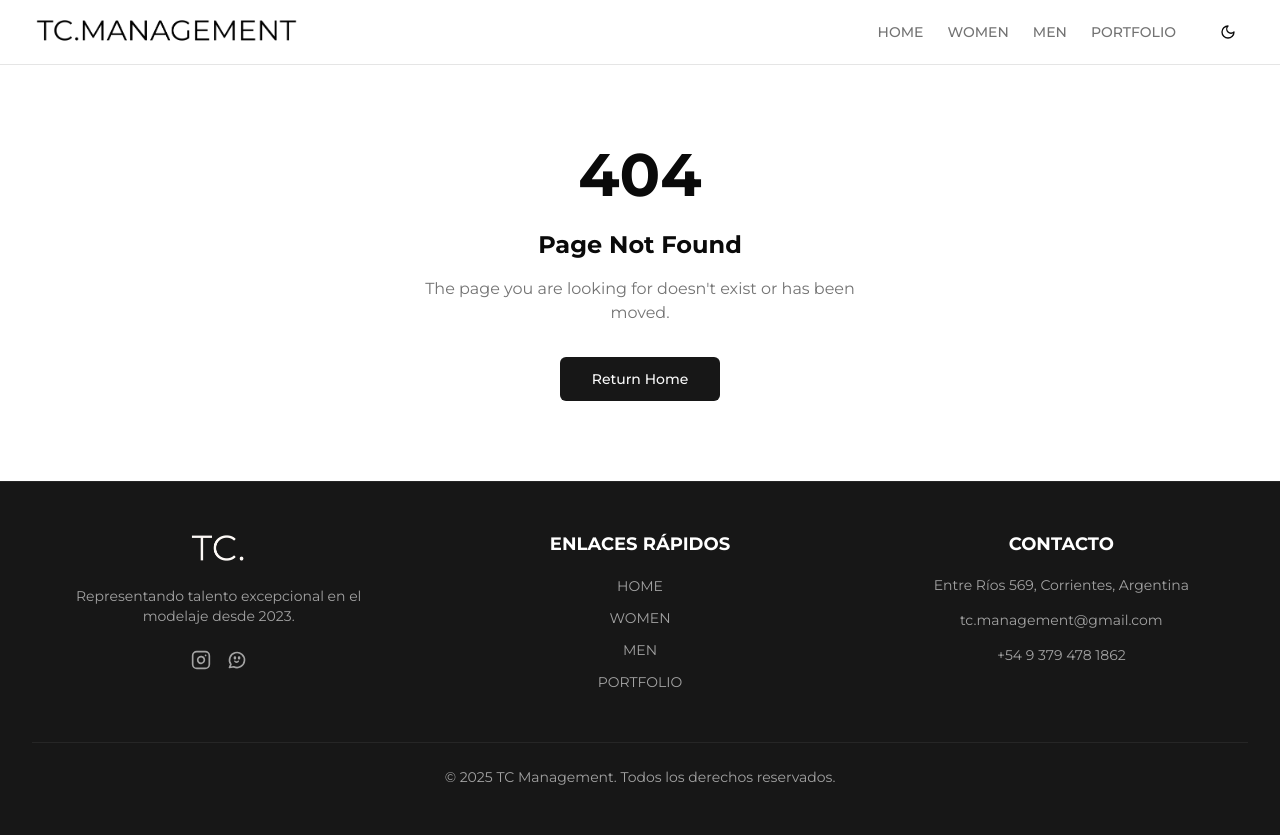
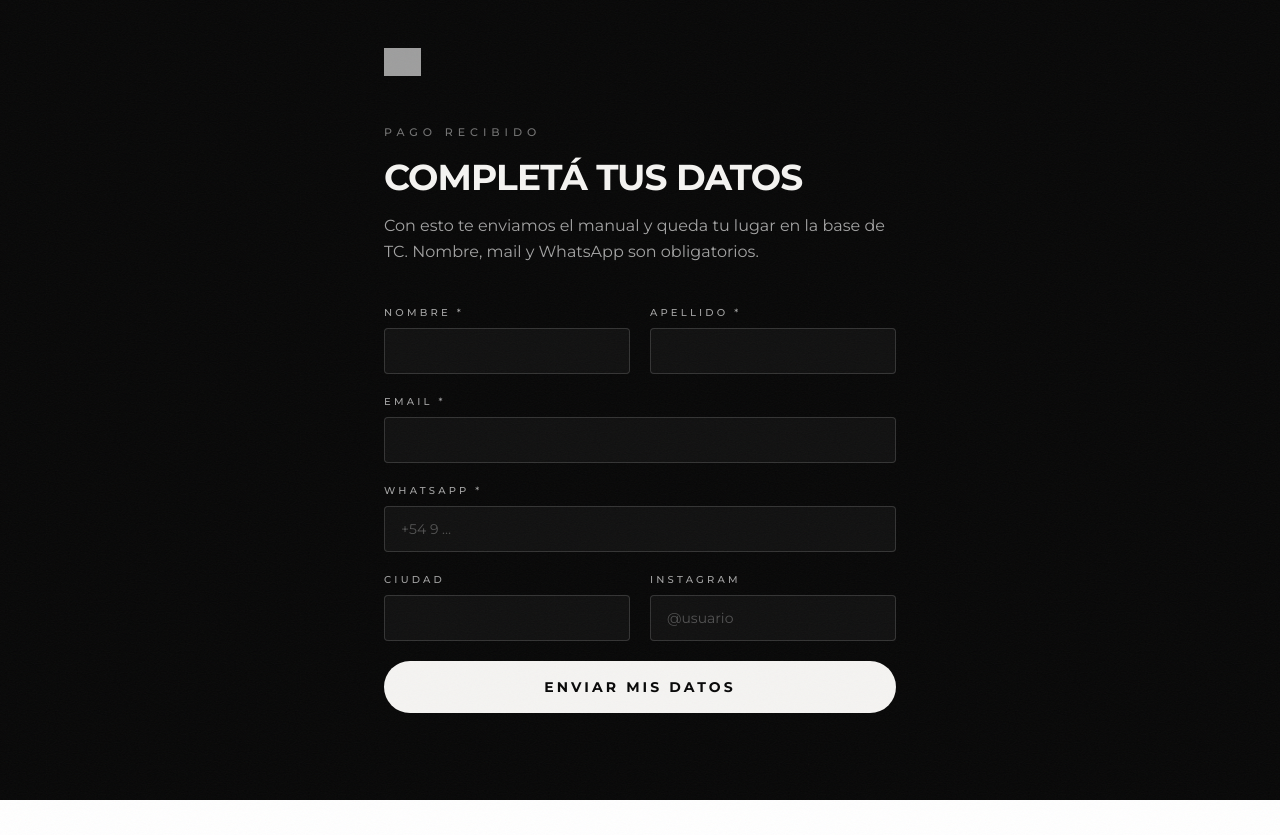
Before and after one commit to martinmalgor04/tcmanagementweb, a Next.js app: page /capital-esencia-visual/gracias in a window 1280 px wide. Before the commit this address had no page. After the commit the page ends 800 px from the top, so only its background shows below. Built offline with nearby package versions, Linux system fonts and the light colour scheme; grey boxes are pictures that could not be loaded.

Commit message:
feat: post-payment form to capture buyer data
Co-authored-by: Cursor <cursoragent@cursor.com>

```diff
--- /dev/null
+++ b/app/api/capital/compradoras/route.ts
@@ -0,0 +1,70 @@
+import { NextResponse } from "next/server"
+import { z } from "zod"
+
+const Body = z.object({
+  nombre: z.string().trim().min(2).max(80),
+  apellido: z.string().trim().min(2).max(80),
+  email: z.string().trim().email().max(120),
+  whatsapp: z.string().trim().min(8).max(30),
+  ciudad: z.string().trim().max(80).optional().or(z.literal("")),
+  instagram: z.string().trim().max(60).optional().or(z.literal("")),
+  mp_status: z.string().trim().max(40).optional().or(z.literal("")),
+  mp_payment_id: z.string().trim().max(80).optional().or(z.literal("")),
+  empresa: z.string().max(0).optional().or(z.literal("")),
+})
+
+export async function POST(req: Request) {
+  const url = process.env.SUPABASE_URL
+  const key = process.env.SUPABASE_ANON_KEY
+  if (!url || !key) {
+    return NextResponse.json({ error: "Falta configurar la base." }, { status: 500 })
+  }
+
+  let json: unknown
+  try {
+    json = await req.json()
+  } catch {
+    return NextResponse.json({ error: "Pedido inválido." }, { status: 400 })
+  }
+
+  const parsed = Body.safeParse(json)
+  if (!parsed.success) {
+    return NextResponse.json({ error: "Revisá los datos e intentá de nuevo." }, { status: 400 })
+  }
+
+  const { empresa, ...data } = parsed.data
+  if (empresa) {
+    return NextResponse.json({ ok: true })
+  }
+
+  const row = {
+    nombre: data.nombre,
+    apellido: data.apellido,
+    email: data.email.toLowerCase(),
+    whatsapp: data.whatsapp,
+    ciudad: data.ciudad || null,
+    instagram: data.instagram?.replace(/^@/, "") || null,
+    producto: "Capital de Esencia Visual",
+    mp_status: data.mp_status || null,
+    mp_payment_id: data.mp_payment_id || null,
+  }
+
+  const res = await fetch(`${url}/rest/v1/cev_compradoras`, {
+    method: "POST",
+    headers: {
+      apikey: key,
+      Authorization: `Bearer ${key}`,
+      "Content-Type": "application/json",
+      Prefer: "return=minimal",
+    },
+    body: JSON.stringify(row),
+  })
+
+  if (!res.ok) {
+    const detail = await res.text()
+    console.error("cev_compradoras insert failed", res.status, detail)
+    return NextResponse.json({ error: "No se pudo guardar. Probá de nuevo." }, { status: 502 })
+  }
+
+  return NextResponse.json({ ok: true })
+}
--- /dev/null
+++ b/app/capital-esencia-visual/gracias/page.tsx
@@ -0,0 +1,35 @@
+import type { Metadata } from "next"
+import CompradoraForm from "@/components/capital/compradora-form"
+import "../capital.css"
+
+export const metadata: Metadata = {
+  title: "Completá tus datos — Capital de Esencia Visual | TC Management",
+  description: "Confirmá tu compra y dejá tus datos para recibir el manual.",
+  robots: { index: false, follow: false },
+}
+
+const CDN = "https://pub-9195f8a94602486395419c2bb7beab6b.r2.dev"
+const LOGO_WORDMARK = `${CDN}/LOGOS/tc-wordmark-white.png`
+
+export default function GraciasPage() {
+  return (
+    <div className="capital-landing cev-grain relative min-h-[100svh] px-6 py-12 font-[inherit]">
+      <div className="relative z-10 mx-auto w-full max-w-lg">
+        <img src={LOGO_WORDMARK} alt="TC Management" className="h-5 w-auto sm:h-7" />
+        <p className="mt-12 text-[11px] font-medium uppercase tracking-[0.45em] text-neutral-500">
+          Pago recibido
+        </p>
+        <h1 className="mt-4 text-3xl font-bold uppercase leading-tight tracking-tight sm:text-4xl">
+          Completá tus datos
+        </h1>
+        <p className="mt-4 leading-relaxed text-neutral-400">
+          Con esto te enviamos el manual y queda tu lugar en la base de TC.
+          Nombre, mail y WhatsApp son obligatorios.
+        </p>
+        <div className="mt-10">
+          <CompradoraForm />
+        </div>
+      </div>
+    </div>
+  )
+}
--- /dev/null
+++ b/components/capital/compradora-form.tsx
@@ -0,0 +1,147 @@
+"use client"
+
+import { useMemo, useState, type FormEvent } from "react"
+
+type Status = "idle" | "sending" | "ok" | "error"
+
+const fieldClass =
+  "w-full rounded-sm border border-white/15 bg-white/[0.04] px-4 py-3 text-sm text-[#f5f4f2] outline-none transition placeholder:text-neutral-600 focus:border-[#c8b48a]/50"
+
+const labelClass =
+  "mb-2 block text-[10px] font-medium uppercase tracking-[0.32em] text-neutral-400"
+
+export default function CompradoraForm() {
+  const mp = useMemo(() => {
+    if (typeof window === "undefined") return { status: "", paymentId: "" }
+    const q = new URLSearchParams(window.location.search)
+    return {
+      status: q.get("collection_status") || q.get("status") || "",
+      paymentId: q.get("payment_id") || q.get("collection_id") || "",
+    }
+  }, [])
+
+  const [status, setStatus] = useState<Status>("idle")
+  const [error, setError] = useState("")
+
+  async function onSubmit(e: FormEvent<HTMLFormElement>) {
+    e.preventDefault()
+    setError("")
+    setStatus("sending")
+    const fd = new FormData(e.currentTarget)
+    const payload = {
+      nombre: String(fd.get("nombre") || ""),
+      apellido: String(fd.get("apellido") || ""),
+      email: String(fd.get("email") || ""),
+      whatsapp: String(fd.get("whatsapp") || ""),
+      ciudad: String(fd.get("ciudad") || ""),
+      instagram: String(fd.get("instagram") || ""),
+      empresa: String(fd.get("empresa") || ""),
+      mp_status: mp.status,
+      mp_payment_id: mp.paymentId,
+    }
+
+    try {
+      const res = await fetch("/api/capital/compradoras", {
+        method: "POST",
+        headers: { "Content-Type": "application/json" },
+        body: JSON.stringify(payload),
+      })
+      const body = await res.json().catch(() => ({}))
+      if (!res.ok) {
+        setError(body.error || "No se pudo guardar.")
+        setStatus("error")
+        return
+      }
+      setStatus("ok")
+    } catch {
+      setError("Sin conexión. Probá de nuevo.")
+      setStatus("error")
+    }
+  }
+
+  if (status === "ok") {
+    return (
+      <div className="border border-white/15 bg-white/[0.03] px-8 py-12 text-center">
+        <p className="text-[11px] uppercase tracking-[0.4em] text-[#c8b48a]">Listo</p>
+        <h2 className="mt-4 text-2xl font-bold uppercase tracking-tight">
+          Datos guardados
+        </h2>
+        <p className="mx-auto mt-4 max-w-sm leading-relaxed text-neutral-400">
+          En breve te llega el manual al mail que cargaste. Si no aparece, mirá spam.
+        </p>
+      </div>
+    )
+  }
+
+  return (
+    <form onSubmit={onSubmit} className="relative space-y-5" noValidate>
+      <div className="grid gap-5 sm:grid-cols-2">
+        <div>
+          <label className={labelClass} htmlFor="nombre">
+            Nombre *
+          </label>
+          <input id="nombre" name="nombre" required autoComplete="given-name" className={fieldClass} />
+        </div>
+        <div>
+          <label className={labelClass} htmlFor="apellido">
+            Apellido *
+          </label>
+          <input id="apellido" name="apellido" required autoComplete="family-name" className={fieldClass} />
+        </div>
+      </div>
+      <div>
+        <label className={labelClass} htmlFor="email">
+          Email *
+        </label>
+        <input
+          id="email"
+          name="email"
+          type="email"
+          required
+          autoComplete="email"
+          className={fieldClass}
+        />
+      </div>
+      <div>
+        <label className={labelClass} htmlFor="whatsapp">
+          WhatsApp *
+        </label>
+        <input
+          id="whatsapp"
+          name="whatsapp"
+          type="tel"
+          required
+          autoComplete="tel"
+          placeholder="+54 9 …"
+          className={fieldClass}
+        />
+      </div>
+      <div className="grid gap-5 sm:grid-cols-2">
+        <div>
+          <label className={labelClass} htmlFor="ciudad">
+            Ciudad
+          </label>
+          <input id="ciudad" name="ciudad" autoComplete="address-level2" className={fieldClass} />
+        </div>
+        <div>
+          <label className={labelClass} htmlFor="instagram">
+            Instagram
+          </label>
+          <input id="instagram" name="instagram" placeholder="@usuario" className={fieldClass} />
+        </div>
+      </div>
+      <div aria-hidden className="absolute -left-[9999px] h-0 w-0 overflow-hidden">
+        <label htmlFor="empresa">Empresa</label>
+        <input id="empresa" name="empresa" tabIndex={-1} autoComplete="off" />
+      </div>
+      {error && <p className="text-sm text-red-500">{error}</p>}
+      <button
+        type="submit"
+        disabled={status === "sending"}
+        className="cev-cta cev-shine relative mt-2 inline-flex w-full items-center justify-center rounded-full bg-[#f5f4f2] px-10 py-4 text-sm font-bold uppercase tracking-[0.22em] text-[#070707] disabled:opacity-60"
+      >
+        {status === "sending" ? "Guardando…" : "Enviar mis datos"}
+      </button>
+    </form>
+  )
+}
```
